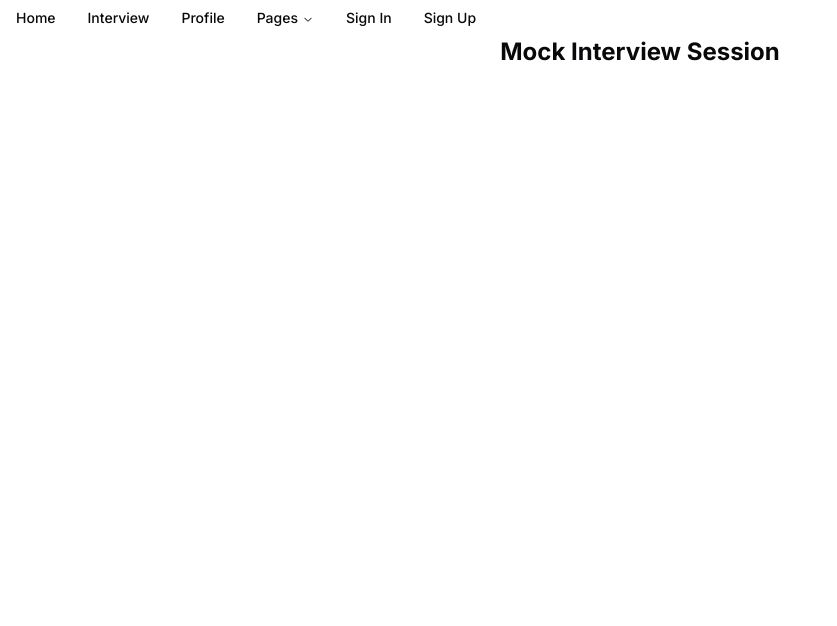
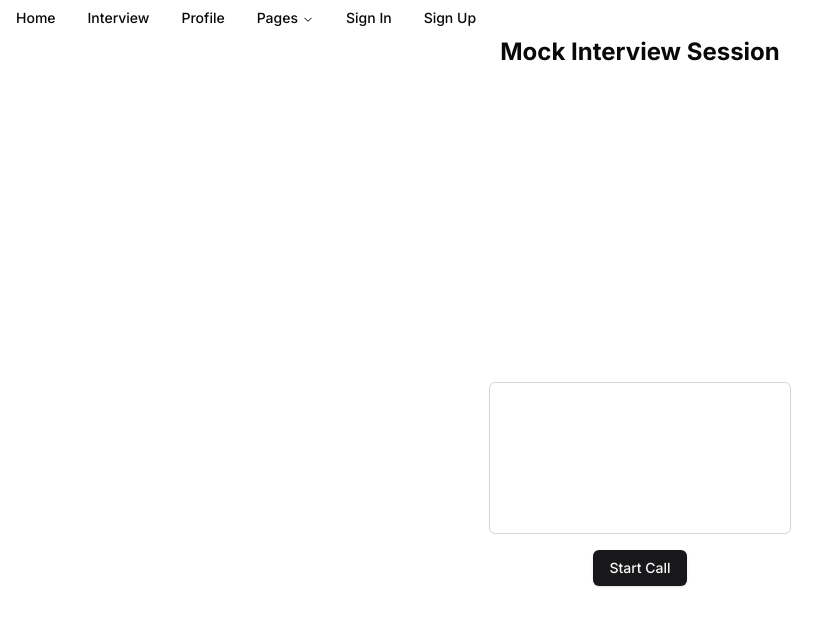
Before and after one commit to ahnaft7/fireside-ai, a Next.js app: page /interview in a window 1280 px wide. Shown: the top 626 px of the page, without its empty margins (0-837 px from the left). Built offline with nearby package versions, Linux system fonts and the light colour scheme; no server answers.

Commit message:
added a basic video/mic interface

```diff
--- /dev/null
+++ b/app/components/InterviewInterface.js
@@ -0,0 +1,85 @@
+import { useState, useRef } from "react";
+import { Button } from "@/components/ui/button"; // Assuming you're using Shadcn buttons
+
+const InterviewInterface = () => {
+  const [isStarted, setIsStarted] = useState(false);
+  const [isVideoOn, setIsVideoOn] = useState(false);
+  const [isMicOn, setIsMicOn] = useState(true);
+  const videoRef = useRef(null);
+  const streamRef = useRef(null);
+
+  // Function to start the interview session
+  const startInterview = async () => {
+    try {
+      const stream = await navigator.mediaDevices.getUserMedia({
+        video: true,
+        audio: true,
+      });
+      videoRef.current.srcObject = stream;
+      streamRef.current = stream;
+      setIsStarted(true);
+      setIsVideoOn(true);
+    } catch (err) {
+      console.error("Error accessing media devices:", err);
+    }
+  };
+
+  // Function to end the interview session
+  const endInterview = () => {
+    streamRef.current.getTracks().forEach(track => track.stop()); // Stop all media tracks
+    setIsStarted(false);
+    setIsVideoOn(false);
+    setIsMicOn(false);
+  };
+
+  // Function to toggle the video stream on/off
+  const toggleVideo = () => {
+    const videoTrack = streamRef.current.getVideoTracks()[0];
+    if (videoTrack) {
+      videoTrack.enabled = !videoTrack.enabled;
+      setIsVideoOn(videoTrack.enabled);
+    }
+  };
+
+  // Function to toggle the microphone on/off
+  const toggleMic = () => {
+    const audioTrack = streamRef.current.getAudioTracks()[0];
+    if (audioTrack) {
+      audioTrack.enabled = !audioTrack.enabled;
+      setIsMicOn(audioTrack.enabled);
+    }
+  };
+
+  return (
+    <div className="flex flex-col items-center justify-center min-h-screen">
+      <div className="video-container">
+        <video
+          ref={videoRef}
+          autoPlay
+          className="rounded-md border border-gray-300 w-full max-w-md h-auto mb-4"
+          muted // This mutes the video output so the user doesn't hear themselves
+        />
+      </div>
+
+      <div className="controls flex space-x-4">
+        {!isStarted ? (
+          <Button onClick={startInterview}>Start Call</Button>
+        ) : (
+          <Button onClick={endInterview}>End Call</Button>
+        )}
+        {isStarted && (
+          <>
+            <Button onClick={toggleVideo}>
+              {isVideoOn ? "Turn Off Video" : "Turn On Video"}
+            </Button>
+            <Button onClick={toggleMic}>
+              {isMicOn ? "Mute Mic" : "Unmute Mic"}
+            </Button>
+          </>
+        )}
+      </div>
+    </div>
+  );
+};
+
+export default InterviewInterface;
--- a/app/interview/page.js
+++ b/app/interview/page.js
@@ -1,29 +1,28 @@
 'use client'
+import { useState, useEffect } from 'react'
+import { useRouter } from 'next/navigation'
+import dynamic from 'next/dynamic'
 
-import { useState, useEffect } from 'react'
-// import { useSession } from 'next-auth/react'
-import { useRouter } from 'next/navigation'
-// import InterviewSession from '@/components/InterviewSession'
+const InterviewInterface = dynamic(() => import('@/app/components/InterviewInterface'), {
+  ssr: false,
+})
 
-export default function Interview() {
-//   const { data: session, status } = useSession()
+const Interview = () => {
   const router = useRouter()
   const [isReady, setIsReady] = useState(false)
 
-//   useEffect(() => {
-//     if (status === 'unauthenticated') {
-//       router.push('/api/auth/signin')
-//     } else if (status === 'authenticated') {
-//       setIsReady(true)
-//     }
-//   }, [status, router])
+  useEffect(() => {
+    setIsReady(true)
+  }, [])
 
-//   if (!isReady) return <p>Loading...</p>
+  if (!isReady) return <p>Loading...</p>
 
   return (
     <div>
       <h1 className="text-2xl font-bold mb-4 text-center">Mock Interview Session</h1>
-      {/* <InterviewSession /> */}
+      <InterviewInterface />
     </div>
   )
 }
+
+export default Interview
--- a/jsconfig.json
+++ b/jsconfig.json
@@ -1,5 +1,6 @@
 {
   "compilerOptions": {
+    "baseUrl": ".",
     "paths": {
       "@/*": ["./*"]
     }
```
